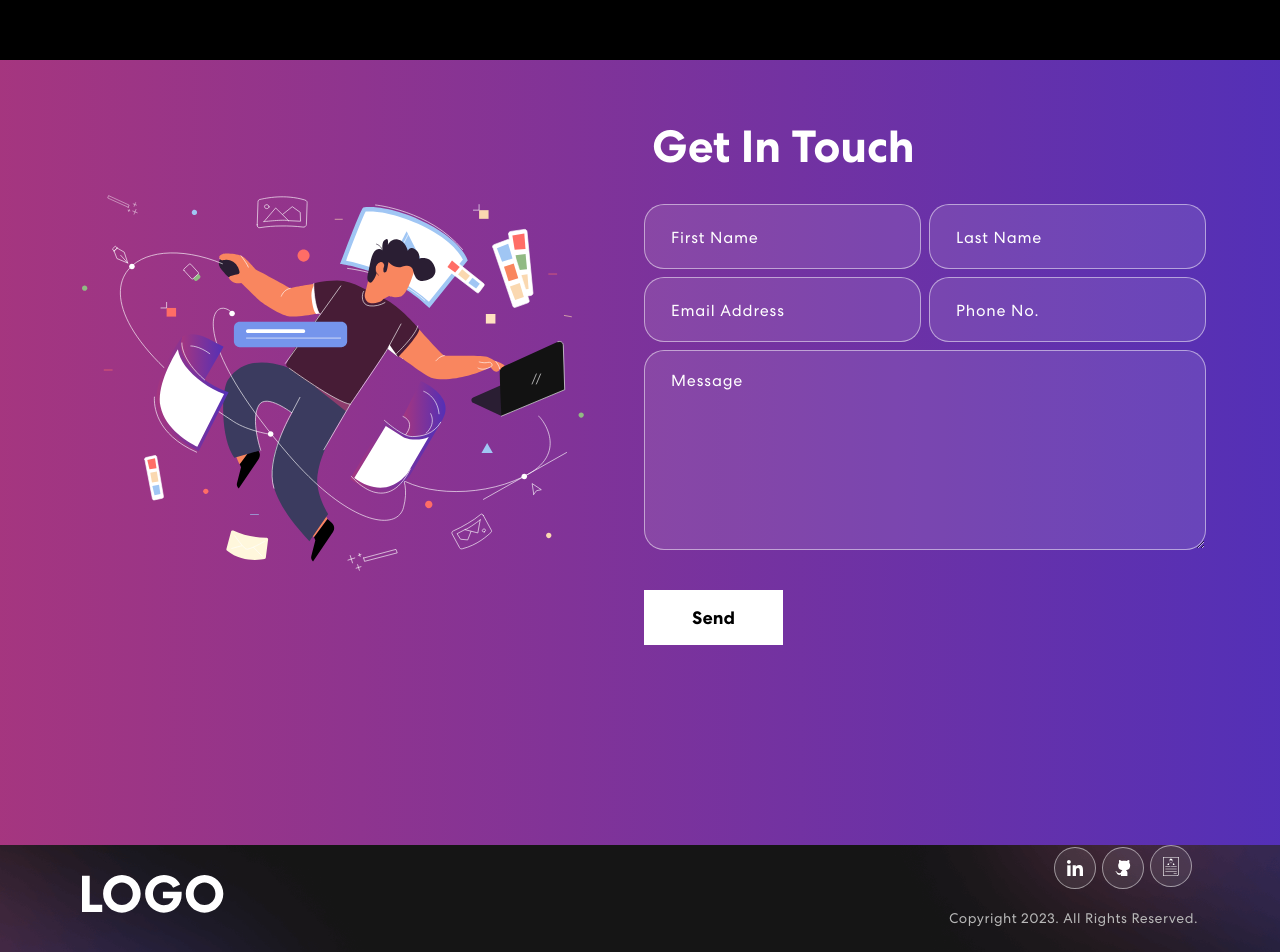
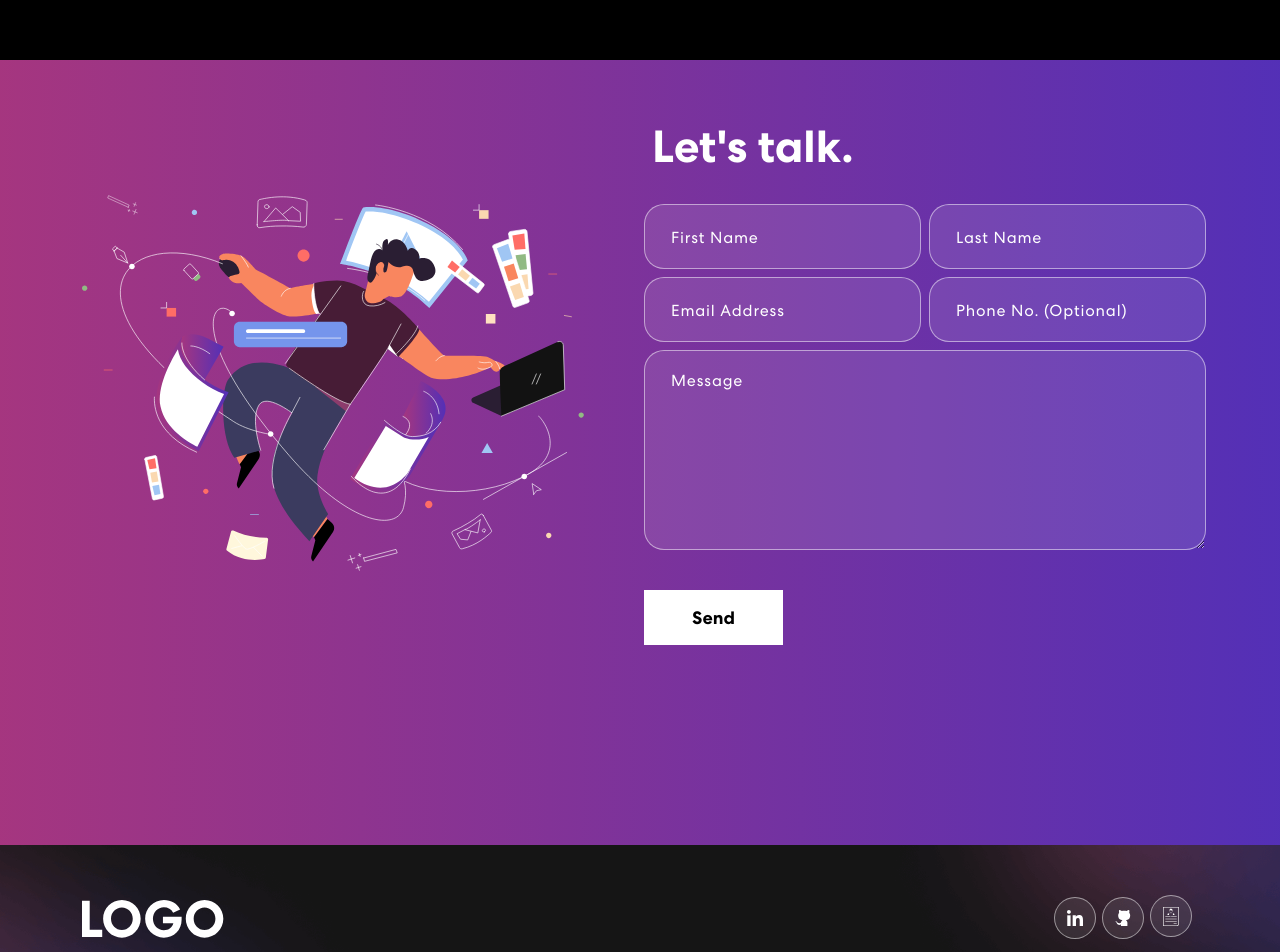
Before and after one commit to Grimcall/proto_website, a React (Create React App) app in the folder react_frontend/: page / in a window 1280 px wide. Shown: the part 4120-5072 px from the top of the page. Built offline with nearby package versions, Linux system fonts and the light colour scheme.

Commit message:
Adjusting contact and footers.

```diff
--- a/react_frontend/src/App.css
+++ b/react_frontend/src/App.css
@@ -710,3 +710,7 @@ tbody{
   letter-spacing: 0.5px;
   margin-top: 20px;
 }
+
+.footer .social-icon{
+  margin-top: 50px;
+}
--- a/react_frontend/src/components/Contact.jsx
+++ b/react_frontend/src/components/Contact.jsx
@@ -35,7 +35,7 @@ export const Contact = () => {
     setButtonText("Send");
     let result = await response.json();
     setFormDetails(formInitialDetails);
-    if (result.code == 200) {
+    if (result.code === 200) {
       setStatus({ succes: true, message: 'Message sent successfully'});
     } else {
       setStatus({ succes: false, message: 'Something went wrong, please try again later.'});
@@ -57,20 +57,20 @@ export const Contact = () => {
             <TrackVisibility>
               {({ isVisible }) =>
                 <div className={isVisible ? "animate__animated animate__fadeIn" : ""}>
-                <h2>Get In Touch</h2>
+                <h2>Let's talk.</h2>
                 <form onSubmit={handleSubmit}>
                   <Row>
                     <Col size={12} sm={6} className="px-1">
                       <input type="text" value={formDetails.firstName} placeholder="First Name" onChange={(e) => onFormUpdate('firstName', e.target.value)} />
                     </Col>
                     <Col size={12} sm={6} className="px-1">
-                      <input type="text" value={formDetails.lasttName} placeholder="Last Name" onChange={(e) => onFormUpdate('lastName', e.target.value)}/>
+                      <input type="text" value={formDetails.lastName} placeholder="Last Name" onChange={(e) => onFormUpdate('lastName', e.target.value)}/>
                     </Col>
                     <Col size={12} sm={6} className="px-1">
                       <input type="email" value={formDetails.email} placeholder="Email Address" onChange={(e) => onFormUpdate('email', e.target.value)} />
                     </Col>
                     <Col size={12} sm={6} className="px-1">
-                      <input type="tel" value={formDetails.phone} placeholder="Phone No." onChange={(e) => onFormUpdate('phone', e.target.value)}/>
+                      <input type="tel" value={formDetails.phone} placeholder="Phone No. (Optional)" onChange={(e) => onFormUpdate('phone', e.target.value)}/>
                     </Col>
                     <Col size={12} className="px-1">
                       <textarea rows="6" value={formDetails.message} placeholder="Message" onChange={(e) => onFormUpdate('message', e.target.value)}></textarea>
```
